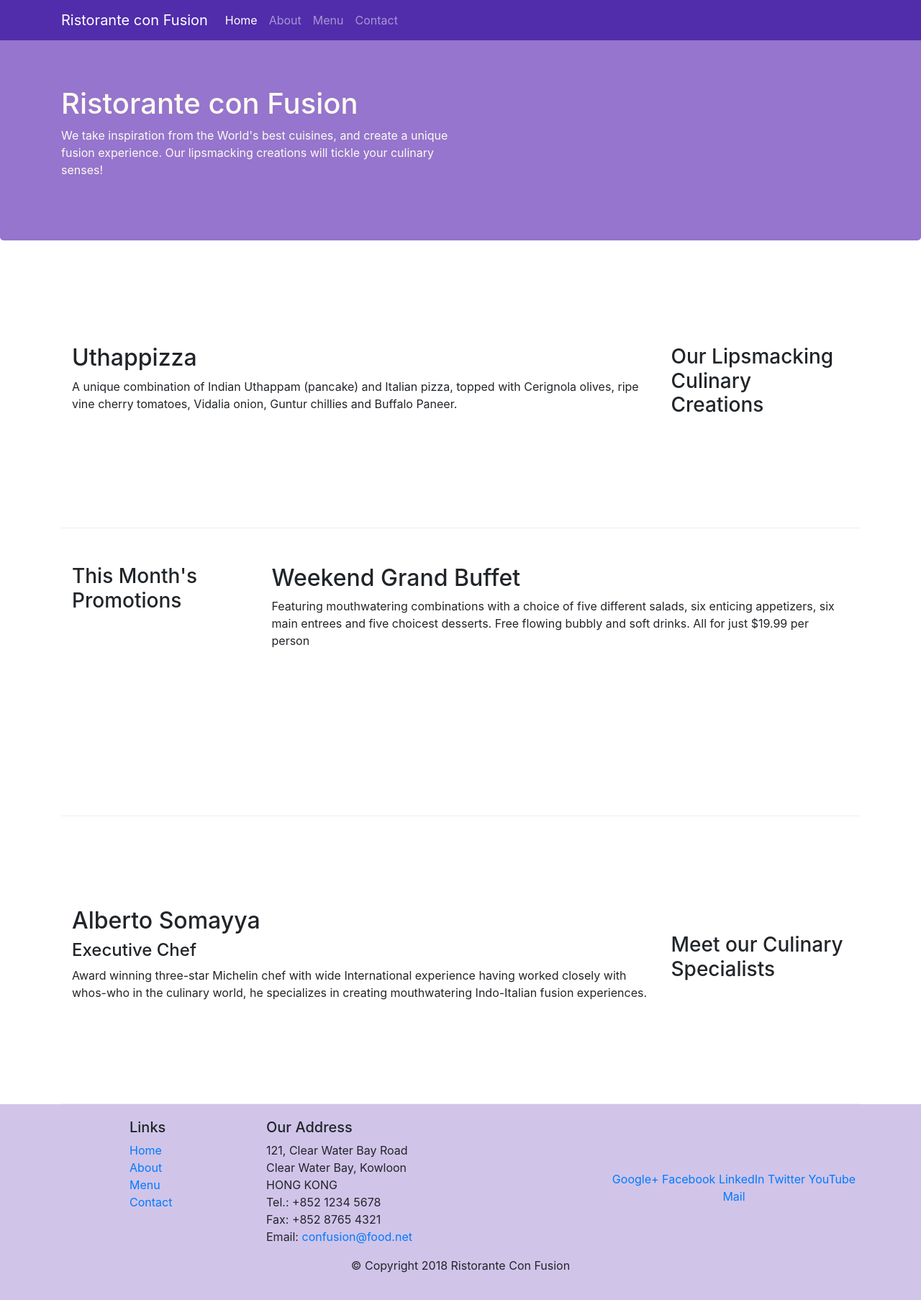
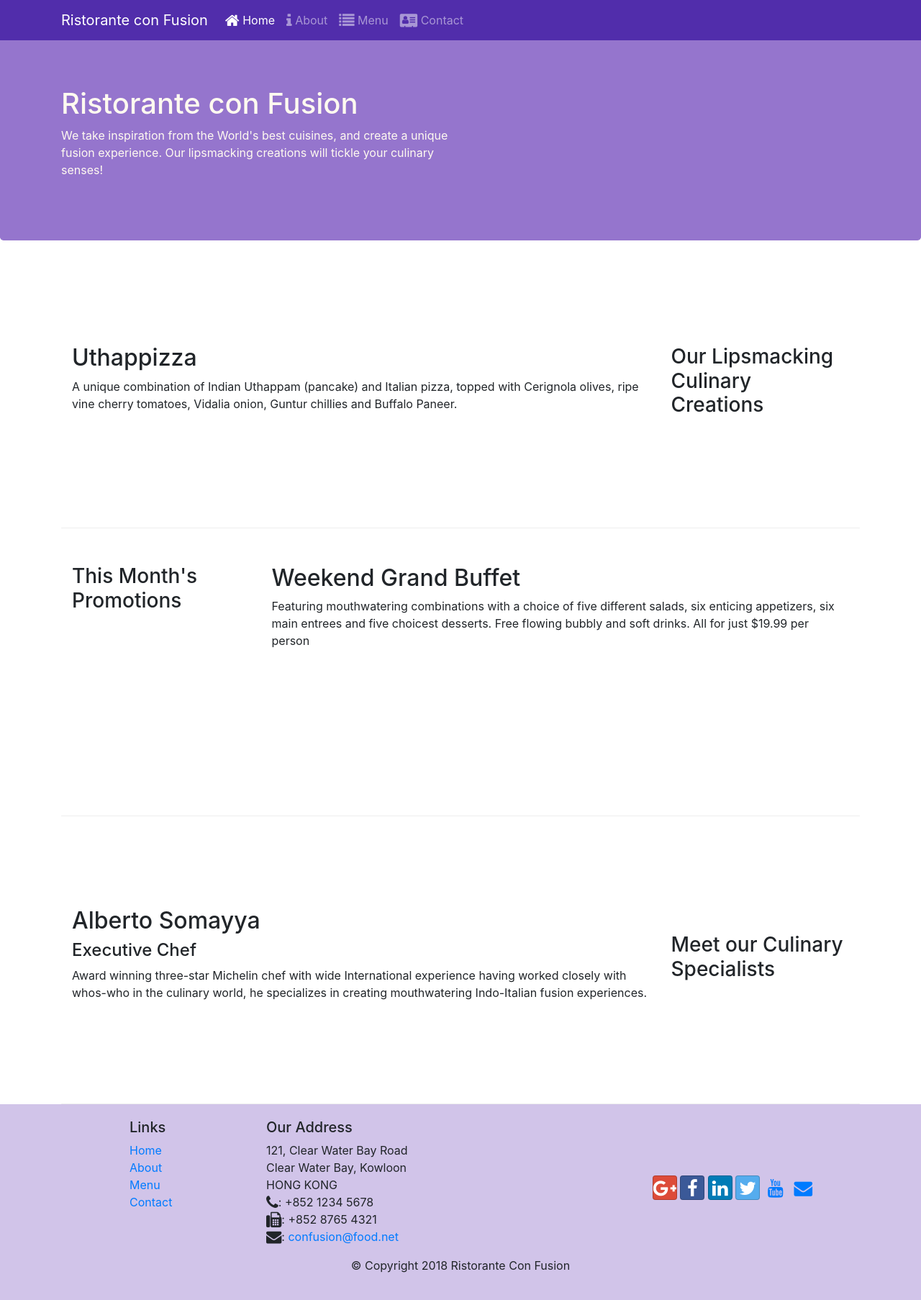
Before and after one commit to primalsequeira/Bootstrap, a website: page index.html in a window 1280 px wide. Shown: the whole page at 72% size. Drawn offline with nearby package versions, Linux system fonts and the light colour scheme.

Commit message:
Icon Fonts

```diff
--- a/index.html
+++ b/index.html
@@ -10,7 +10,10 @@
      <!-- Bootstrap CSS -->
 
      <link rel="stylesheet" href="node_modules/bootstrap/dist/css/bootstrap.min.css">
+     <link rel="stylesheet" href="node_modules/font-awesome/css/font-awesome.min.css">
+     <link rel="stylesheet" href="node_modules/bootstrap-social/bootstrap-social.css">
      <link rel="stylesheet" href="css/styles.css">
+
      <title>Ristorante Con Fusion</title>
 </head>
 
@@ -20,13 +23,13 @@
             <button class="navbar-toggler" type="button" data-toggle="collapse" data-target="#Navbar">
                 <span class="navbar-toggler-icon"></span>
             </button>
-            <a class="navbar-brand" href="#">Ristorante con Fusion</a>
-                <div class="collapse navbar-collapse id="Navbar> <!-- div around ul to collapse in small -->
+            <a class="navbar-brand" href="./index.html">Ristorante con Fusion</a>
+                <div class="collapse navbar-collapse" id="Navbar"> <!-- div around ul to collapse in small -->
                     <ul class="navbar-nav mr-auto">
-                        <li class="nav-item active"><a class="nav-link" href="#">Home</a></li>
-                        <li class="nav-item"><a class="nav-link" href="./aboutus.html">About</a></li>
-                        <li class="nav-item"><a class="nav-link" href="#">Menu</a></li>
-                        <li class="nav-item"><a class="nav-link" href="#">Contact</a></li>
+                        <li class="nav-item active"><a class="nav-link" href="#"><span class="fa fa-home fa-lg"></span> Home</a></li>
+                        <li class="nav-item"><a class="nav-link" href="./aboutus.html"><span class="fa fa-info fa-lg"></span> About</a></li>
+                        <li class="nav-item"><a class="nav-link" href="#"><span class="fa fa-list fa-lg"></span> Menu</a></li>
+                        <li class="nav-item"><a class="nav-link" href="#"><span class="fa fa-address-card fa-lg"></span> Contact</a></li>
                     </ul>
                 </div>
             </a>
@@ -99,19 +102,19 @@
 		              121, Clear Water Bay Road<br>
 		              Clear Water Bay, Kowloon<br>
 		              HONG KONG<br>
-		              Tel.: +852 1234 5678<br>
-		              Fax: +852 8765 4321<br>
-		              Email: <a href="mailto:confusion@food.net">confusion@food.net</a>
+		              <i class="fa fa-phone fa-lg"></i>: +852 1234 5678<br>
+		              <i class="fa fa-fax fa-lg"></i>: +852 8765 4321<br>
+		              <i class="fa fa-envelope fa-lg"></i>: <a href="mailto:confusion@food.net">confusion@food.net</a>
 		           </address>
                 </div>
                 <div class="col-12 col-sm-4 align-self-center">
                     <div class="text-center">
-                        <a href="http://google.com/+">Google+</a>
-                        <a href="http://www.facebook.com/profile.php?id=">Facebook</a>
-                        <a href="http://www.linkedin.com/in/">LinkedIn</a>
-                        <a href="http://twitter.com/">Twitter</a>
-                        <a href="http://youtube.com/">YouTube</a>
-                        <a href="mailto:">Mail</a>
+                        <a class="btn btn-social-icon btn-google" href="http://google.com/+"><i class="fa fa-google-plus fa-lg"></i></a>
+                        <a class="btn btn-social-icon btn-facebook" href="http://www.facebook.com/profile.php?id="><i class="fa fa-facebook fa-lg"></i></a>
+                        <a class="btn btn-social-icon btn-linkedin" href="http://www.linkedin.com/in/"><i class="fa fa-linkedin fa-lg"></i></a>
+                        <a class="btn btn-social-icon btn-twitter" href="http://twitter.com/"><i class="fa fa-twitter fa-lg"></i></a>
+                        <a class="btn btn-social-icon btn-youtube" href="http://youtube.com/"><i class="fa fa-youtube fa-lg"></i></a>
+                        <a class="btn btn-social-icon" href="mailto:"><i class="fa fa-envelope fa-lg"></i></a>
                     </div>
                 </div>
            </div>
--- a/package.json
+++ b/package.json
@@ -15,6 +15,8 @@
   },
   "dependencies": {
     "bootstrap": "^4.0.0",
+    "bootstrap-social": "^5.1.1",
+    "font-awesome": "^4.7.0",
     "jquery": "^3.3.1",
     "popper.js": "^1.12.9"
   }
```
Also changed, not shown: aboutus.html (+16 -14 lines), 1 other file.
